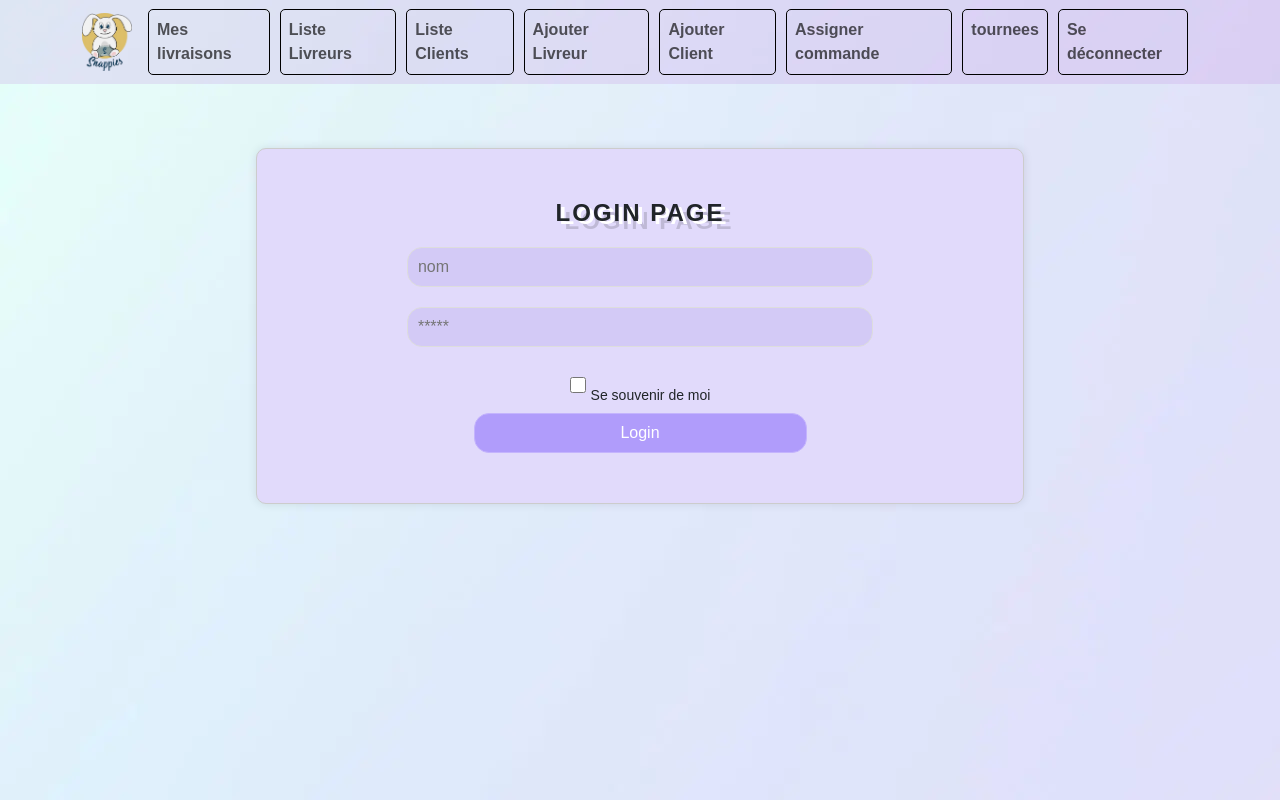
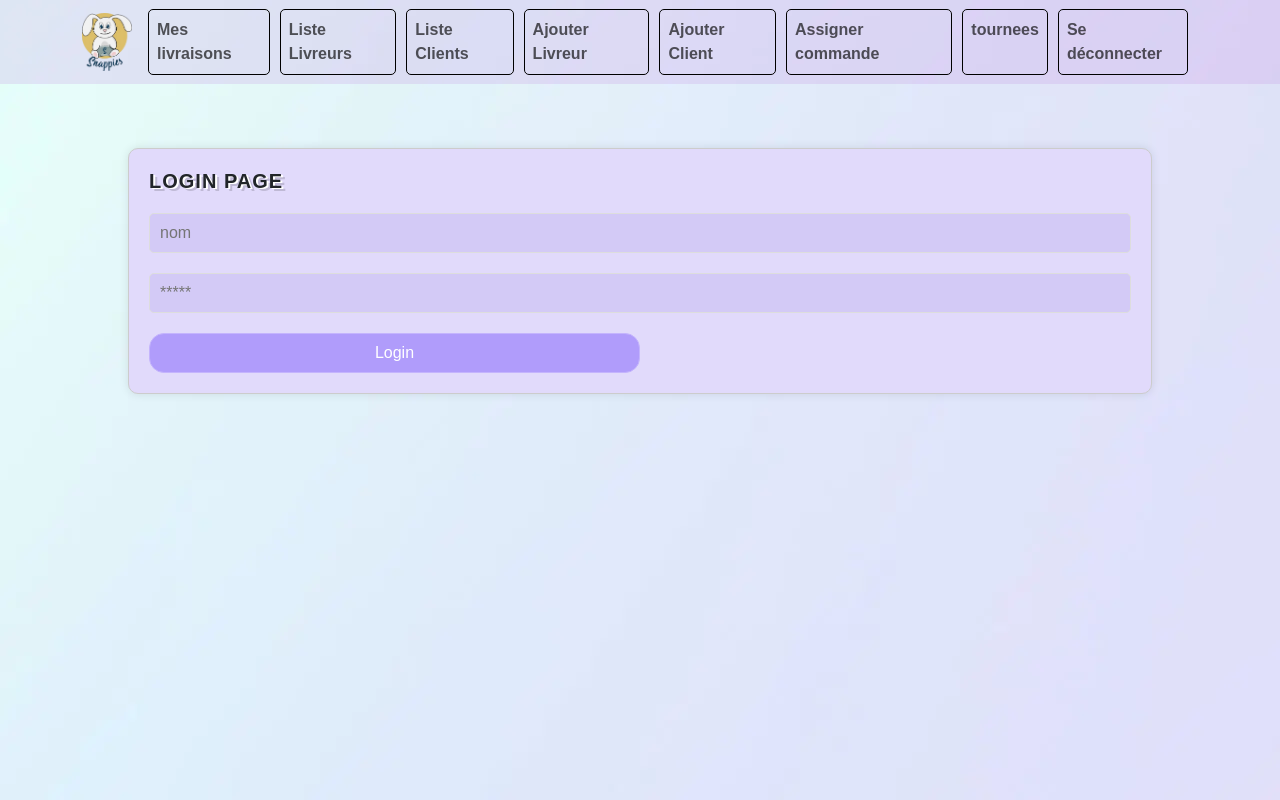
Before and after one commit to adamvinci/pfe2023frontend, a Vue app: page / in a window 1280 px wide. Built offline with nearby package versions, Linux system fonts and the light colour scheme.

Commit message:
add css loginView

```diff
--- a/src/views/LoginView.vue
+++ b/src/views/LoginView.vue
@@ -3,10 +3,6 @@
     <h1>Login Page</h1>
     <input type="text" v-model="nom" placeholder="nom" />
     <input type="password" v-model="password" placeholder="*****" />
-    <div class="remember-me">
-      <input type="checkbox" id="rememberMe" v-model="rememberMe" />
-      <label for="rememberMe">Se souvenir de moi</label>
-    </div>
     <Bouton @click="login">Login</Bouton>
     <p v-if="errorMessage" class="error-message">{{ errorMessage }}</p>
   </div>
@@ -19,7 +15,6 @@ import Bouton from '@/components/Bouton.vue';
 
 const nom = ref('');
 const password = ref('');
-const rememberMe = ref(false); // Nouvelle référence pour "Se souvenir de moi"
 const errorMessage = ref('');
 const $router = useRouter();
 const accessToken = ref('');
@@ -28,7 +23,6 @@ const login = async () => {
   try {
     console.log('nom:', nom.value);
     console.log('Password:', password.value);
-    console.log('Remember Me:', rememberMe.value); // Ajout de la valeur de "Se souvenir de moi"
 
     const response = await fetch(`${process.env.VUE_APP_BASEURL}/auth/login`, {
       method: 'POST',
@@ -45,7 +39,7 @@ const login = async () => {
       const data = await response.json();
       console.log('Réponse du serveur:', data);
 
-      accessToken.value = data.token;
+      accessToken.value = data.token.token;
       console.log('Token d\'accès:', accessToken.value);
 
       // Stocke le token dans le localStorage
@@ -68,6 +62,13 @@ const login = async () => {
 </script>
 <style scoped>
 /* Style pour LoginView*/
+/* Réinitialisation des styles de base pour une meilleure compatibilité mobile */
+
+body {
+  font-family: 'Arial', sans-serif;
+  background-color: #E1DAFB;
+}
+
 .error-message {
   color: red;
   font-size: 14px;
@@ -75,61 +76,35 @@ const login = async () => {
 }
 
 .login {
-  display: flex;
-  flex-direction: column;
-  align-items: center;
-  width: 60%;
+  width: 80%;
   margin: auto;
-  text-align: center;
-  padding: 50px;
+  padding: 20px;
   border: 1px solid #ccc;
   border-radius: 10px;
   box-shadow: 0 0 10px rgba(0, 0, 0, 0.1);
   background: #E1DAFB;
   margin-top: 4rem;
   /* Ajuste la marge en haut pour rapprocher du navbar */
-
 }
 
 .login h1 {
-  font-size: 24px;
-  /* Vous pouvez ajuster la taille selon vos préférences */
-  margin: auto;
-  text-align: center;
+  font-size: 20px;
+  margin-bottom: 20px;
   font-weight: bold;
   text-transform: uppercase;
-  letter-spacing: 2px;
-  margin-bottom: 20px;
-  text-shadow: 4px 3px 0px #fff, 9px 8px 0px rgba(0, 0, 0, 0.15);
+  letter-spacing: 1px;
+  text-shadow: 2px 1px 0px #fff, 4px 3px 0px rgba(0, 0, 0, 0.15);
 }
 
 .login input {
-  width: 70%;
+  width: 100%;
   height: 40px;
   padding: 10px;
   margin-bottom: 20px;
   border: 1px solid #ddd;
-  border-radius: 15px;
+  border-radius: 5px;
   box-sizing: border-box;
   background-color: #D3CAF6;
-}
-
-h1 {
-  font-size: 24px;
-  /* Vous pouvez ajuster la taille selon vos préférences */
-  margin: auto;
-  text-align: center;
-  font-weight: bold;
-  text-transform: uppercase;
-  letter-spacing: 2px;
-  margin-bottom: 20px;
-  text-shadow: 4px 3px 0px #fff, 9px 8px 0px rgba(0, 0, 0, 0.15);
-}
-
-.remember-me {
-  display: flex;
-  align-items: center;
-  margin-top: 10px;
 }
 
 .login input[type="checkbox"] {
```
